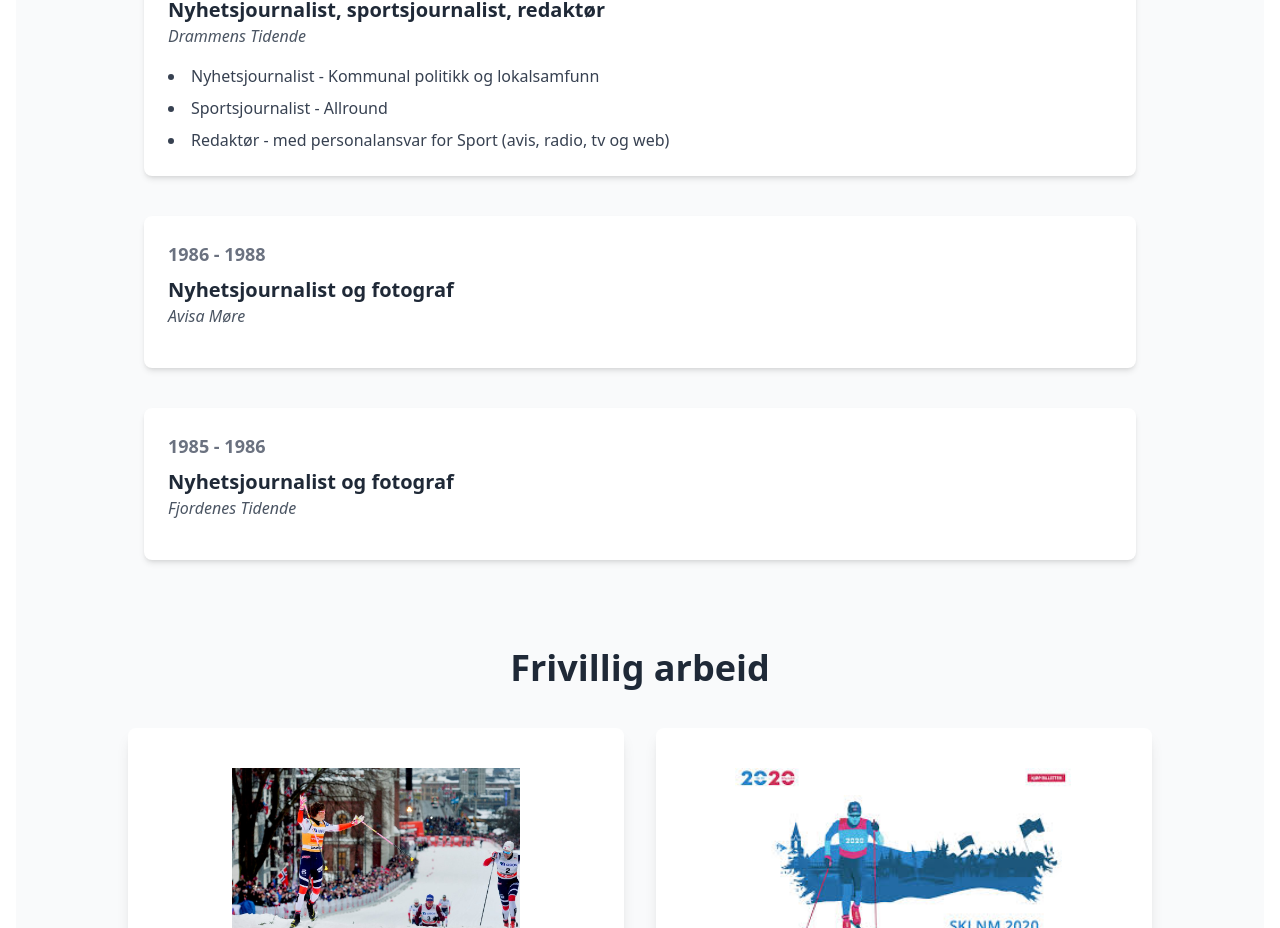
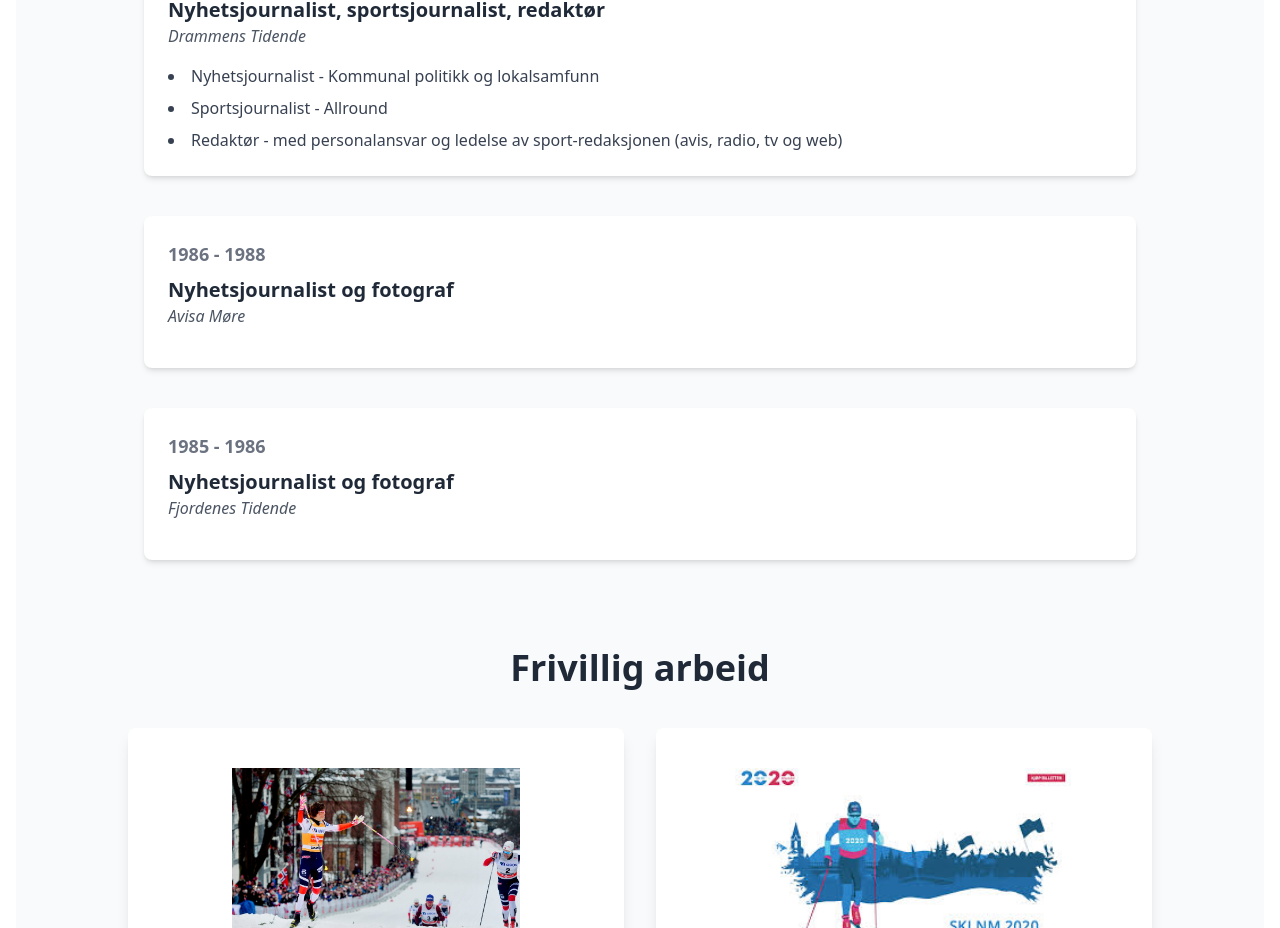
Before and after one commit to AnnaAaBrekke/pj-cv, a React (Vite) app: page / in a window 1280 px wide. Shown: the part 3035-3963 px from the top of the page. Built offline with nearby package versions, Linux system fonts and the light colour scheme.

Commit message:
Timeline adjustet

```diff
--- a/src/components/Timeline.jsx
+++ b/src/components/Timeline.jsx
@@ -53,7 +53,7 @@ const Timeline = () => {
       details: [
         "Nyhetsjournalist - Kommunal politikk og lokalsamfunn",
         "Sportsjournalist - Allround",
-        "Redaktør - med personalansvar for Sport (avis, radio, tv og web)",
+        "Redaktør - med personalansvar og ledelse av sport-redaksjonen (avis, radio, tv og web)",
       ],
     },
     {
```
